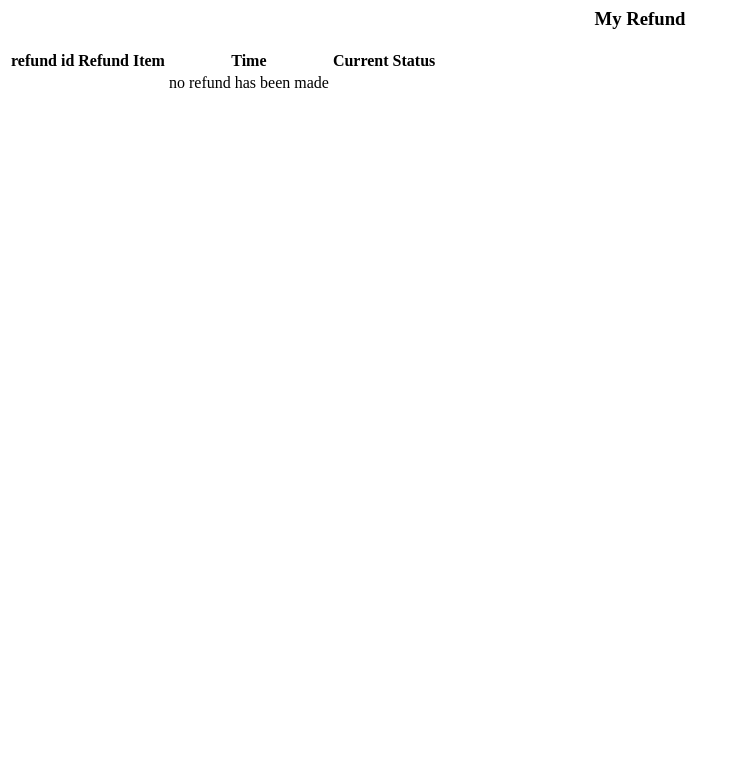
After one commit to Zephyr-Night/Project, a PHP site: page /myRefund.php in a window 1280 px wide. The commit adds this page. Shown: the top 783 px of the page, without its empty margins (0-737 px from the left). Run offline with PHP 8.4, Linux system fonts and the light colour scheme; data that the repository does not hold is empty.

Commit message:
buat page baru name(myRefund)

```diff
--- /dev/null
+++ b/ApplicationLayer/ManageRefundInterface/myRefund.php
@@ -0,0 +1,68 @@
+
+ <html>
+ <body>
+
+<center><h3>My Refund  </h3 ></center>
+
+<form method="post">
+<table class="content-table">
+
+       <tr>
+         <th>refund id</th>
+         <th>Refund Item</th>
+         <th>Time</th>
+         <th>Current Status</th>
+
+      </tr>
+
+<?php if($result_confirmation_refund->num_rows>0){
+  while($row=$result_confirmation_refund->fetch_assoc()){
+      $num=$num+1;
+      $item=$row['item'];
+ ?><tr>
+        <td><?php echo $row['refund_id'];?></td>
+        <td><?php echo $row['item'];?></td>
+        <td><?php echo $row['refund_time'];?></td>
+        <td><?php echo $row['refund_status']; ?></td>
+        <td><?php if ($row["refund_status"]=="Pending....") {
+
+        ?>
+        <input type="submit" value="cancel request" class="btn btn1" name="Submit1"  onclick="delete_request()" >
+        <?php
+        }
+        ?>
+      </td>
+      </tr>
+<?php
+}
+if (isset($_POST["Submit1"])) {
+  $status="";
+  $sql="UPDATE refund SET refund_status='$status'  WHERE item='$item'";
+  $result=makeConnect($sql);
+   header('location:refundList.php?Sucsses_cancel_refund');
+}
+}else {
+?>
+<tr><td></td><td></td><td>
+<?php
+  echo "no refund has been made";
+?>
+</td><td></td></tr>
+<?php
+ }
+ ob_flush();
+?>
+</table>
+<br>
+</form>
+</center>
+</body>
+</html>
+
+<script>
+
+function delete_request(){
+ alert("Your refund request has been delete....thank you");
+ }
+
+</script>
--- a/ApplicationLayer/ManageRefundInterface/refundList.php
+++ b/ApplicationLayer/ManageRefundInterface/refundList.php
@@ -166,6 +166,7 @@ function makeConnect($sql){
 
                 <li><a href="/Project/ApplicationLayer/ManageOrderInterface/cart.php"><i class="fa fa-shopping-cart"></i><span>Cart</span></a></li>
                 <li><a href="/Project/ApplicationLayer/ManageRefundInterface/refundList.php"><i class="fa fa-money"></i><span>Refund</span></a></li>
+                <li><a href="/Project/ApplicationLayer/ManageRefundInterface/myRefund.php"><i class="fa fa-user" class="fa fa-money"></i><span>My Refund</span></a></li>
                 <li><a href="/Project/ApplicationLayer/ManageCustomerInterface/logout.php" onclick="return confirm('Are you sure you want to sign out?')"><i class="fa fa-sign-out"></i><span>Sign Out</span></a></li>
 
                 <a href="/Project/ApplicationLayer/ManageCustomerInterface/customerProfile.php" id="topnav-right"><i class="fa fa-user"></i><span>Hello <?php echo $name; ?></span></a>
```
